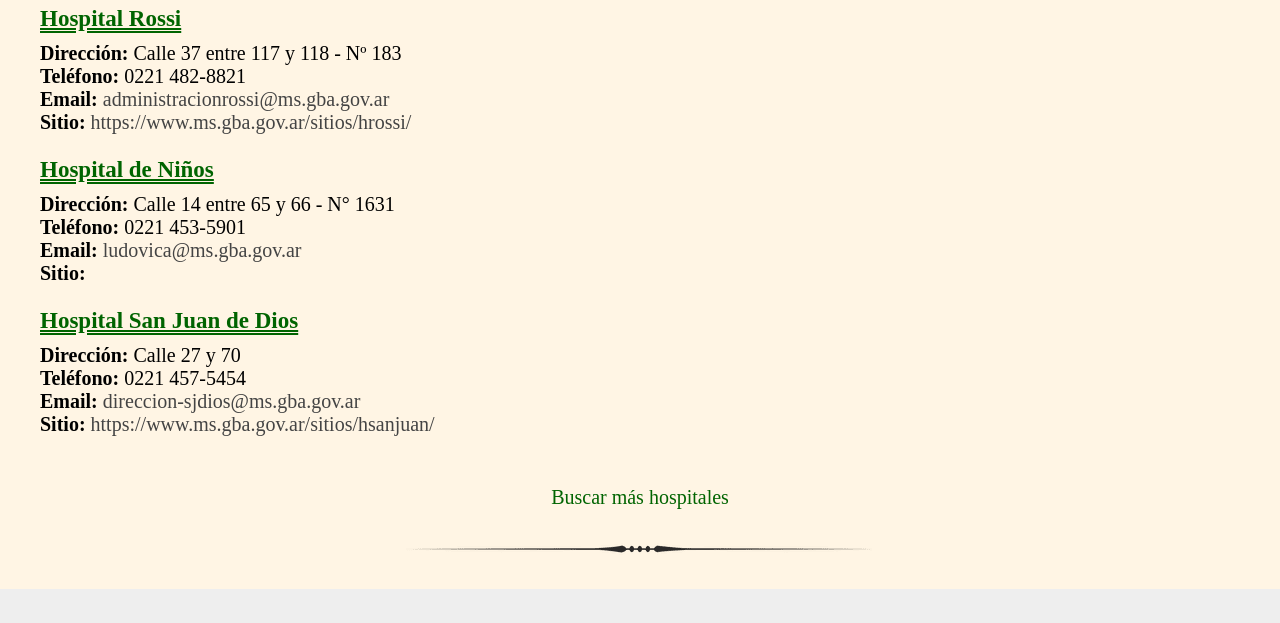
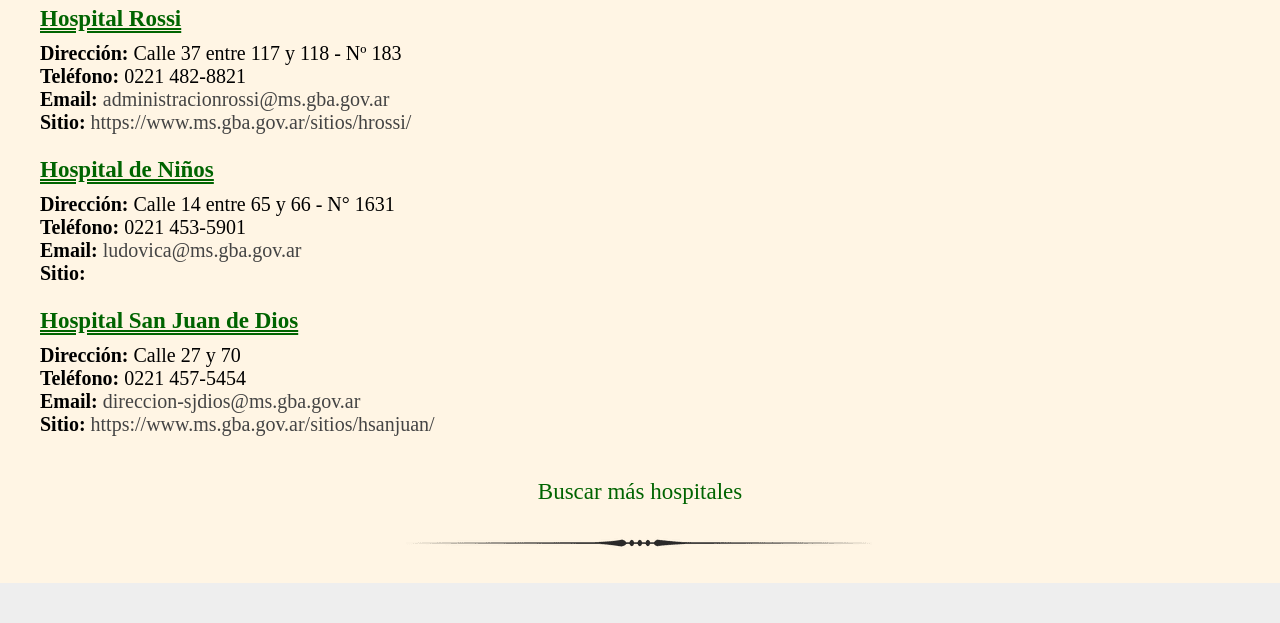
Before and after one commit to Shadow-Itzal/Grupo-04, a plain HTML site: page secciones/primeros-auxilios.html in a window 1280 px wide. Shown: the part 2117-2740 px from the top of the page. Drawn offline with nearby package versions, Linux system fonts and the light colour scheme.

Commit message:
Mejoras del CSS

```diff
--- a/css/styles.css
+++ b/css/styles.css
@@ -878,13 +878,16 @@ footer a:hover {
 
 .buscar-hospitales {
     text-align: center;
-    font-size: 28px;
 }
 
 .buscar-hospitales a{
     text-decoration: none;
     color: darkgreen;
+    font-size: 23px;
+}
 
+.buscar-hospitales a:hover{
+    color: #ffbc0e;
 }
 
 
--- a/js/script.js
+++ b/js/script.js
@@ -38,7 +38,7 @@ const hospitales = [
         direccion: "Calle 14 entre 65 y 66 - N° 1631",
         telefono: "0221 453-5901",
         email: "ludovica@ms.gba.gov.ar",
-        sitio: ""
+        sitio: " "
     },
     {
         nombre: "Hospital San Juan de Dios",
--- a/secciones/primeros-auxilios.html
+++ b/secciones/primeros-auxilios.html
@@ -100,7 +100,7 @@
     <div id="hospitales"></div>
 
     <div class="buscar-hospitales">
-        <a href="https://www.gba.gob.ar/saludprovincia/hospitales">Buscar más hospitales</a>
+        <a href="https://www.gba.gob.ar/saludprovincia/hospitales" target="_blank">Buscar más hospitales</a>
     </div>
 
     <div class="separador-linea">
```
